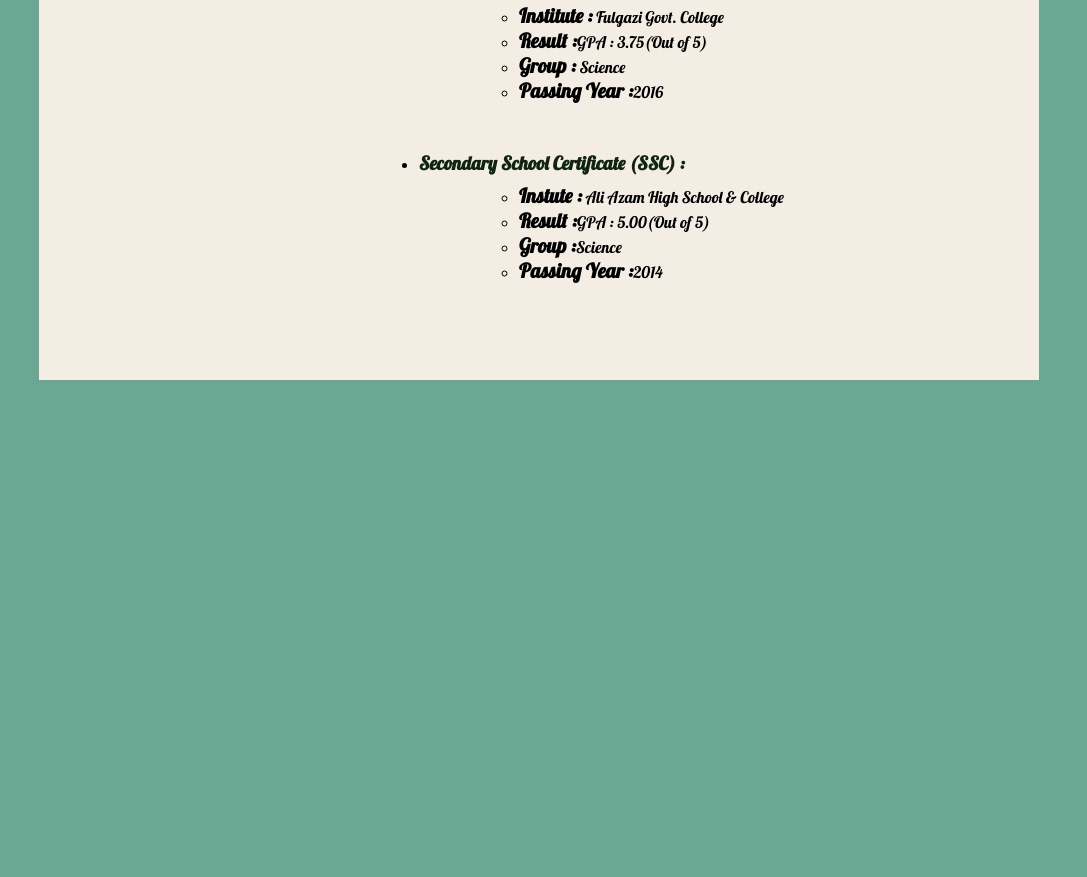
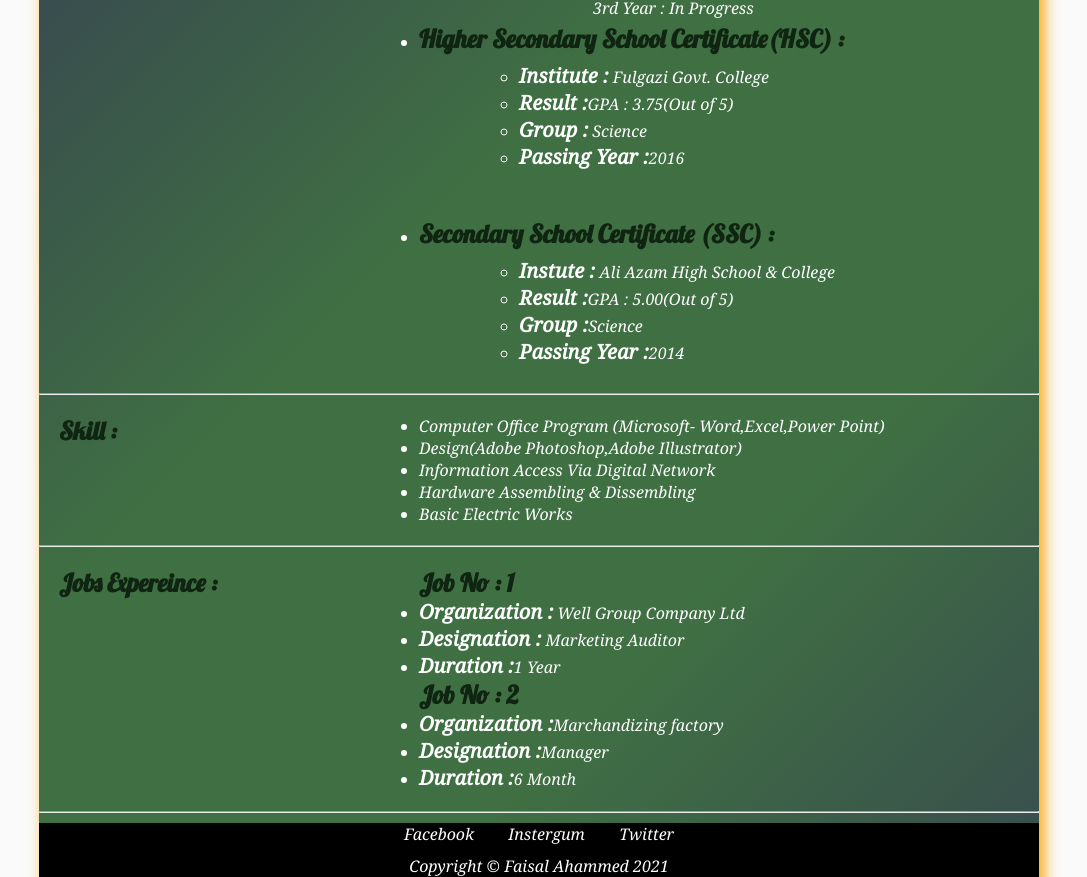
Before and after one commit to souravnath1245/resume2, a plain HTML site: page index.html in a window 1280 px wide. Shown: the part 620-1497 px from the top of the page, without its empty margins (101-1188 px from the left). Before the commit the page ends 1000 px from the top, so only its background shows below. Drawn offline with Linux system fonts and the light colour scheme.

Commit message:
small Change

```diff
--- a/index.html
+++ b/index.html
@@ -6,15 +6,24 @@
     <title>Document</title>
     <link rel="stylesheet" href="style.css">
     <link rel="preconnect" href="https://fonts.gstatic.com">
-<link href="https://fonts.googleapis.com/css2?family=Lobster&display=swap" rel="stylesheet">
+    <link rel="preconnect" href="https://fonts.gstatic.com">
+    <link rel="preconnect" href="https://fonts.gstatic.com">
+    <link rel="preconnect" href="https://fonts.gstatic.com">
+    <link rel="preconnect" href="https://fonts.gstatic.com">
+<link href="https://fonts.googleapis.com/css2?family=Berkshire+Swash&family=Lobster&family=Noto+Serif:ital@1&family=Roboto:wght@700&display=swap" rel="stylesheet">
+    <link href="https://fonts.googleapis.com/css2?family=Berkshire+Swash&family=Noto+Serif:ital@1&family=Roboto:wght@700&display=swap" rel="stylesheet">
+    <link href="https://fonts.googleapis.com/css2?family=Noto+Serif:ital@1&display=swap" rel="stylesheet">
 </head>
 <body>
     <div class="container">
         <header>
-            <img class='myImage' src="./IMG-20210124-WA0000.jpg" >
+            <div class="myImage">
+                <img class="image" src="./IMG-20210124-WA0000.jpg" >
+            </div>
+
             <div class="header-bio">
-                <h1>FAISAL  &nbsp; AHAMMED</h1>
-                <h3>Grapic Designer</h3>
+                <h1><span class="name">FAISAL</span>  &nbsp;<span class="lastName">AHAMMED</span> </h1>
+                <h2 class="design"><span class="lastName">Grapic</span> <span class="name">Designer</span> </h2>
             </div>
 
             <div class="header-contact">
@@ -33,7 +42,7 @@
                 <div class="right-part">
                     <p><span class="item">Address :</span>North Anandapur, Munshirhat, Fulgazi, Feni</p>
                     <p><span class="item">Sex :</span> Male</p>
-                    <p><span class="item">Date Of Birth : 29/01/1997</span></p>
+                    <p><span class="item">Date Of Birth :</span> 29/01/1997</p>
                     <p><span class="item">Nationality :</span> Bangladeshi</p>
                 </div>
                 <hr class="div-clear">
@@ -125,10 +134,78 @@
                         </ul>
                     </ul>
                 </div>
+
             </selection>
+            <hr class='div-clear'>
+            <section class="skill-section">
+                <div class="left-part">
+                    <h3>Skill :</h3>
+                </div>
+                <div class="right-part">
+                    <ul>
+                        <li>
+                            <p>Computer Office Program (Microsoft- Word,Excel,Power Point)</p>
+                        </li>
+                        <li>
+                            <p>Design(Adobe Photoshop,Adobe Illustrator)</p>
+                        </li>
+                        <li>
+                            <p>Information Access Via Digital Network</p>
+                        </li>
+                        <li>
+                            <p>Hardware Assembling & Dissembling</p>
+                        </li>
+                        <li>
+                            <p>Basic Electric Works</p>
+                        </li>
+                    </ul>
+                </div>
+            </section>
+            <hr class="div-clear">
+            <section class="Expereince-section">
+                <div class="left-part">
+                    <h3>Jobs Expereince :</h3>
+                </div>
+                <div class="right-part">
+                    <h3>Job No : 1</h3>
+                    <ul>
+                        <li>
+                            <p><span class="item">Organization :</span> Well Group Company Ltd</p>
+                        </li>
+                        <li>
+                            <p><span class="item">Designation :</span> Marketing Auditor</p>
+                        </li>
+                        <li>
+                            <p><span class="item">Duration :</span>1 Year</p>
+                        </li>
+                    </ul>
+                    <h3>Job No : 2</h3>
+                    <ul>
+                        <li>
+                            <p><span class="item">Organization :</span>Marchandizing factory</p>
+                        </li>
+                        <li>
+                            <p><span class="item">Designation :</span>Manager</p>
+                        </li>
+                        <li>
+                            <p><span class="item">Duration :</span>6 Month</p>
+                        </li>
+                    </ul>
+                </div>
+            </section>
+            <hr class="div-clear">
 
         </main>
-        <footer>
+        <footer class='footer'>
+            <div class="social-site">
+              <a href="">Facebook</a>
+              <a href="">Instergum</a>
+              <a href="">Twitter</a>
+
+            </div>
+
+            <p>Copyright &copy; Faisal Ahammed 2021</p>
+
 
         </footer>
     </div>
--- a/style.css
+++ b/style.css
@@ -3,8 +3,8 @@
   padding: 0;
 }
 body {
-  background-color: rgb(106, 168, 148);
-  font-family: "Lobster", cursive;
+  background-color: rgb(250, 250, 250);
+  font-family: "Noto Serif", serif;
 }
 h1,
 h2,
@@ -13,6 +13,8 @@ h4,
 h5,
 h6 {
   color: #0f2411;
+  font-family: "Lobster", cursive;
+  font-size: 25px;
 }
 .div-clear {
   clear: both;
@@ -23,15 +25,42 @@ h6 {
   padding: 20px 25px;
   float: left;
 }
+.image {
+  width: 100%;
+  box-shadow: 6px 6px rgba(221, 245, 6, 0.61);
+  border-radius: 20px;
+}
 .container {
   max-width: 1000px;
-  height: 1000px;
-  background-color: rgb(243, 237, 227);
+  background-image: linear-gradient(
+    -45deg,
+    rgba(26, 50, 51, 0.863),
+    rgba(13, 75, 17, 0.788),
+    rgba(13, 75, 17, 0.788),
+    rgba(26, 50, 51, 0.863),
+    transparent
+  );
   margin: 0 auto;
+  color: white;
+  box-shadow: 5px 25px 14px orange;
 }
 .header-bio {
   float: left;
   padding: 30px;
+}
+.header-bio h1,
+.design {
+  font-family: "Berkshire Swash", cursive;
+  text-shadow: 5px 3px 4px yellow;
+}
+.design {
+  margin: 0px 25px;
+}
+.name {
+  color: rgb(55, 27, 184);
+}
+.lastName {
+  color: blueviolet;
 }
 .header-contact {
   float: right;
@@ -39,7 +68,7 @@ h6 {
 }
 .header-contact a {
   text-decoration: none;
-  color: black;
+  color: white;
 }
 .header-contact a:hover {
   color: blue;
@@ -71,6 +100,25 @@ h6 {
   list-style-type: none;
   width: 300px;
   position: absolute;
-  top: 103px;
+  top: 113px;
   left: 74px;
 }
+.footer {
+  max-width: 100%;
+  background-color: black;
+  color: white;
+  text-align: center;
+}
+.social-site {
+  margin: 10px 15px;
+}
+.social-site a {
+  text-decoration: none;
+  cursor: pointer;
+  color: white;
+  padding: 5px 15px;
+}
+.social-site a:hover {
+  color: blue;
+  text-decoration: underline;
+}
```
